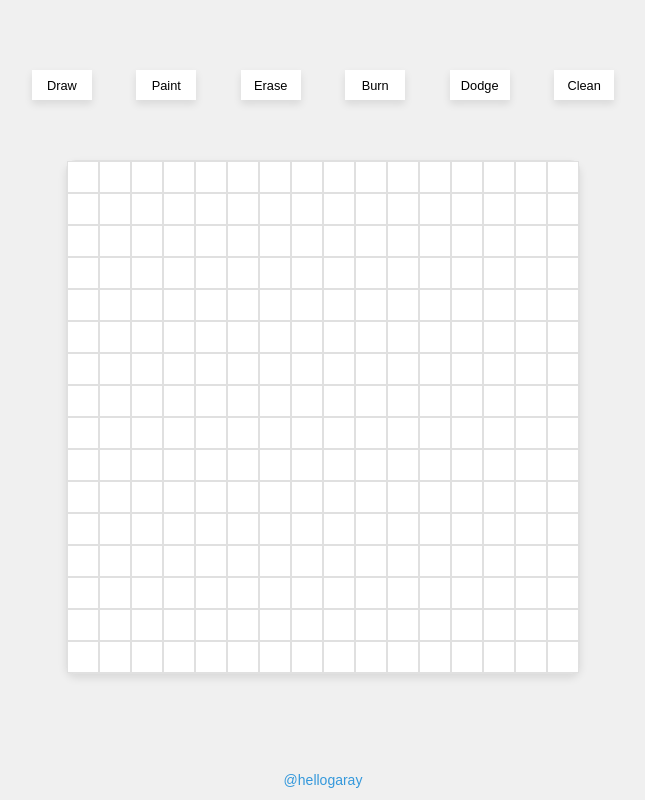
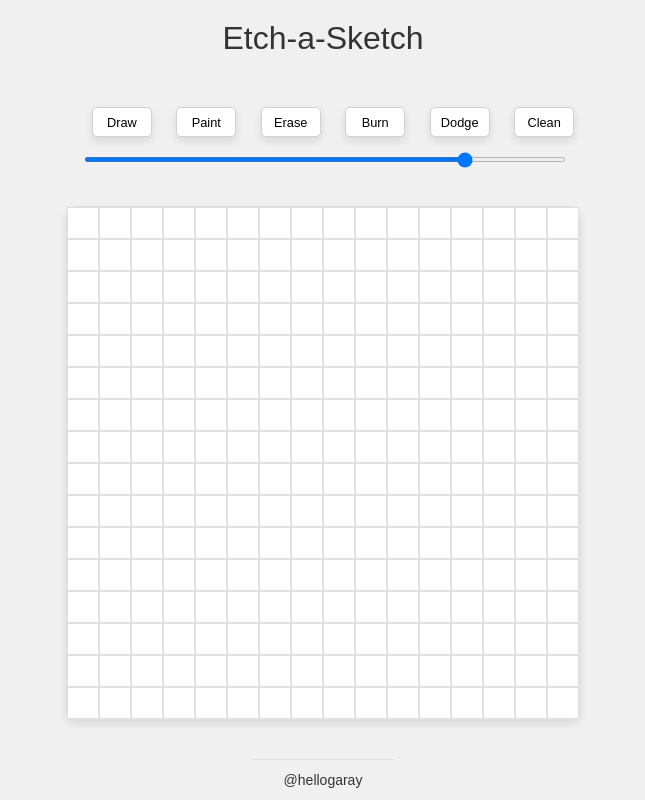
Before and after one commit to hellogaray/Project-Etch-a-Sketch, a plain HTML site: page index.html in a window 1280 px wide. Shown: the whole page, without its empty margins (317-962 px from the left). Drawn offline with Linux system fonts and the light colour scheme.

Commit message:
Basic UI and Slider Completed

```diff
--- a/index.html
+++ b/index.html
@@ -4,12 +4,16 @@
     <!-- Meta tags -->
     <meta charset="UTF-8">
     <meta name="viewport" content="width=device-width, initial-scale=1.0">
-    <title>Etc-a-Sketch</title>
+    <title>Etch-a-Sketch</title>
 
     <!-- Stylesheet -->
     <link rel="stylesheet" href="style.css">
 </head>
 <body>
+    <!-- Title -->
+    <header id="title">Etch-a-Sketch</header>
+
+    <!-- Sidebar navigation -->
     <nav id="sideBar" aria-label="Sidebar">
         <button id="drawBtn" aria-label="Draw mode">Draw</button>
         <button id="rainbowBtn" aria-label="Paint mode">Paint</button>
@@ -17,12 +21,17 @@
         <button id="burnBtn" aria-label="Burn mode">Burn</button>
         <button id="dodgeBtn" aria-label="Dodge mode">Dodge</button>
         <button id="clearBtn" aria-label="Clean canvas">Clean</button>
+        <div id="sliderDiv" aria-label="Size Slider">
+            <input  type="range" class="slider" min="0" max="20" value="16" id="gridSize" autocomplete="off">
+        </div>
     </nav>
 
+    <!-- Main content area -->
     <main id="content">
         <section id="container" aria-label="Drawing area"></section>
     </main>
 
+    <!-- Footer -->
     <footer>
         <a href="https://github.com/hellogaray" title="Github Link" class="styled-link">@hellogaray</a>
     </footer>
--- a/script.js
+++ b/script.js
@@ -1,8 +1,10 @@
+// DOM elements
 const container = document.getElementById("container");
 const sideBar = document.getElementById("sideBar");
-var action = "d";
+const slider = document.getElementById("gridSize");
+let action = "d";
 
-// Check which action to do
+// Event listener for sidebar buttons
 sideBar.addEventListener("click", function(event) {
     const target = event.target;
     if (target.matches("#rainbowBtn")) {
@@ -10,30 +12,29 @@ sideBar.addEventListener("click", function(event) {
     } else if (target.matches("#eraseBtn")) {
         action = "e";
     } else if (target.matches("#burnBtn")) {
-        action = "b"
+        action = "b";
     } else if (target.matches("#dodgeBtn")) {
-        action = "l"
+        action = "l";
     } else {
-        action = "d"
+        action = "d";
     }
 });
 
-// Clears the grid
+// Function to clear the grid
 document.getElementById("clearBtn").onclick = function() {
-    gridCleaner()
-    gridMaker(16, 16);
+    sliderInput();
 }
 
-// Creates the grid
+// Function to create the grid
 function gridMaker(rows, cols) {
     container.style.setProperty('--grid-rows', rows);
     container.style.setProperty('--grid-cols', cols);
 
-    for (var i = 0; i < rows; i++) {
+    for (let i = 0; i < rows; i++) {
         const col = document.createElement("div");
         col.classList.add("column" + i);
 
-        for (var j = 0; j < cols; j++) {
+        for (let j = 0; j < cols; j++) {
             const cell = document.createElement('div');
             cell.classList.add("cell" + j);
             cell.addEventListener("mousemove", function(event) {
@@ -58,17 +59,17 @@ function gridMaker(rows, cols) {
     }
 }
 
-//Sets cell's background to black
+// Function to set cell's background to black
 function paintOver(cell) {
     cell.style.backgroundColor = "black";
 }
 
-//Sets cell's background to white (clear)
+// Function to set cell's background to white (clear)
 function clearPaint(cell) {
     cell.style.backgroundColor = "";
 }
 
-//Sets cell's background to a random hex color
+// Function to set cell's background to a random hex color
 function rainbowOver(cell) {
     const base = 200, variance = 55;
     const r = Math.floor((Math.random() * variance) + base);
@@ -78,22 +79,31 @@ function rainbowOver(cell) {
     cell.style.backgroundColor = randomPastelHexColor;
 }
 
-//Sets cell's oppacity 0.1 darker
+// Function to set cell's opacity 0.1 darker
 function burnOver(cell) {
     let currentOpacity = parseFloat(window.getComputedStyle(cell).opacity);
     cell.style.opacity = currentOpacity + 0.1;
 }
 
-//Sets cell's oppacity 0.1 ligther
+// Function to set cell's opacity 0.1 lighter
 function dodgeOver(cell) {
     let currentOpacity = parseFloat(window.getComputedStyle(cell).opacity);
-    cell.style.opacity -= currentOpacity - 0.1;
+    cell.style.opacity = currentOpacity - 0.1;
 }
 
-
-// Cleans the grid
+// Function to clean the grid
 function gridCleaner() {
-    container.innerHTML = ''
+    container.innerHTML = '';
 }
 
+// Function for grid slider
+function sliderInput() {
+    const gridSize = parseInt(slider.value);
+    gridCleaner();
+    gridMaker(gridSize, gridSize);
+}
+
+slider.addEventListener("input", sliderInput);
+
+// Initial grid creation
 gridMaker(16, 16);
--- a/style.css
+++ b/style.css
@@ -1,3 +1,4 @@
+/* Define CSS custom properties */
 :root {
     --grid-cols: 1;
     --grid-rows: 1;
@@ -21,21 +22,32 @@ body {
     font-family: Arial, sans-serif;
 }
 
+/* Title styles */
+#title {
+    font-size: 2rem;
+    margin-top: 20px;
+    color: var(--text-color);
+    text-align: center;
+}
+
+/* Main container */
 #container {
     display: flex;
     justify-content: center;
-    margin: 20px;
-    border: 2px solid var(--contaner-border);
+    margin: 10px;
+    border: 1px solid var(--border-color);
     border-radius: 10px;
     background-color: var(--background-color);
     box-shadow: 0 4px 8px rgba(0, 0, 0, 0.1);
 }
 
+/* Generic column styles */
 [class^="column"] {
     align-content: center;
     text-align: center;
 }
 
+/* Generic cell styles */
 [class^="cell"] {
     justify-content: center;
     align-items: center;
@@ -45,38 +57,76 @@ body {
     background-color: var(--background-color);
 }
 
+/* Content area */
 #content {
     flex: 1;
 }
 
-#container {
-    margin: 20px;
-    border: 1px solid var(--border-color);
-    border-radius: 10px;
-    background-color: #fff;
+/* Slider container */
+#sliderDiv {
+    justify-content: center;
+    align-items: center;
+    margin: 10px;
 }
 
+/* Grid size slider */
+#gridSize {
+    width: 100%;
+}
+
+/* Sidebar */
 #sideBar {
     margin: 50px 20px 20px 20px;
 }
 
-footer a {
-    padding: 10px;
-    text-decoration: none;
+/* Range input styles */
+input[type="range"] {
+    width: 100%;
+    height: 5px;
+    background: var(--border-color);
+    border-radius: 5px;
+    outline: none;
+    margin-top: 10px;
 }
 
-footer {
-    display: flex;
-    justify-content: center;
-    color: #fff;
+/* Slider thumb styles for WebKit browsers */
+input[type="range"]::-webkit-slider-thumb {
+    -webkit-appearance: none;
+    appearance: none;
+    width: 15px;
+    height: 15px;
+    background: var(--text-color);
+    border-radius: 50%;
+    cursor: pointer;
+    border: 2px solid var(--border-color);
 }
 
+input[type="range"]::-webkit-slider-thumb:hover {
+    background: var(--background-color);
+}
+
+/* Slider thumb styles for Mozilla Firefox */
+input[type="range"]::-moz-range-thumb {
+    width: 15px;
+    height: 15px;
+    background: var(--text-color);
+    border-radius: 50%;
+    cursor: pointer;
+    border: 2px solid var(--border-color);
+}
+
+input[type="range"]::-moz-range-thumb:hover {
+    background: var(--background-color);
+}
+
+/* Button styles */
 button {
     font-size: .8rem;
     width: 60px;
     height: 30px;
-    margin: 20px;
-    border: 2px solid var(--contaner-border);
+    margin-left: 20px;
+    border-radius: 5px;
+    border: 1px solid var(--container-border);
     background-color: var(--background-color);
     box-shadow: 0 4px 8px rgba(0, 0, 0, 0.1);
 }
@@ -86,9 +136,9 @@ button:hover {
     background-color: var(--text-color);
 }
 
+/* Styled link styles */
 .styled-link {
     font-size: 14px;
-    color: #3498db;
     text-decoration: none;
     border: 2px solid transparent;
     padding: 10px 20px;
@@ -99,3 +149,27 @@ button:hover {
 .styled-link:hover {
     color: #ffffff;
 }
+
+/* Footer styles */
+footer {
+    display: flex;
+    justify-content: center;
+    align-items: center;
+    background-color: var(--primary-color);
+    color: var(--text-color);
+    font-family: Arial, sans-serif;
+    border-top: 1px solid var(--border-color); /* Optional: add a border at the top */
+    margin-top: 20px; /* Optional: adjust margin */
+}
+
+/* Footer link styles */
+footer a {
+    margin: 0 10px; /* Optional: adjust margin between links */
+    color: var(--text-color);
+    text-decoration: none;
+    transition: color 0.3s ease;
+}
+
+footer a:hover {
+    color: #ffffff; /* Change color on hover */
+}
```
Also changed, not shown: images/final.png (added).
